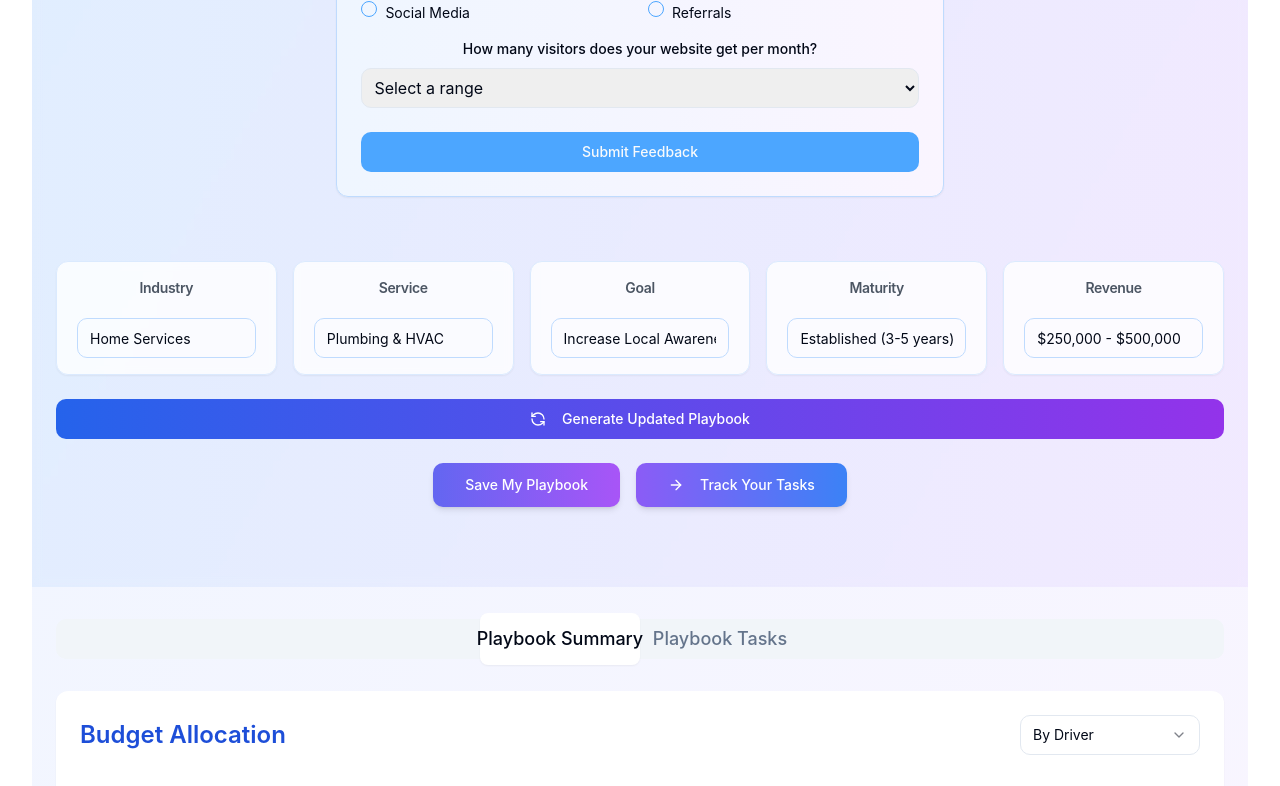
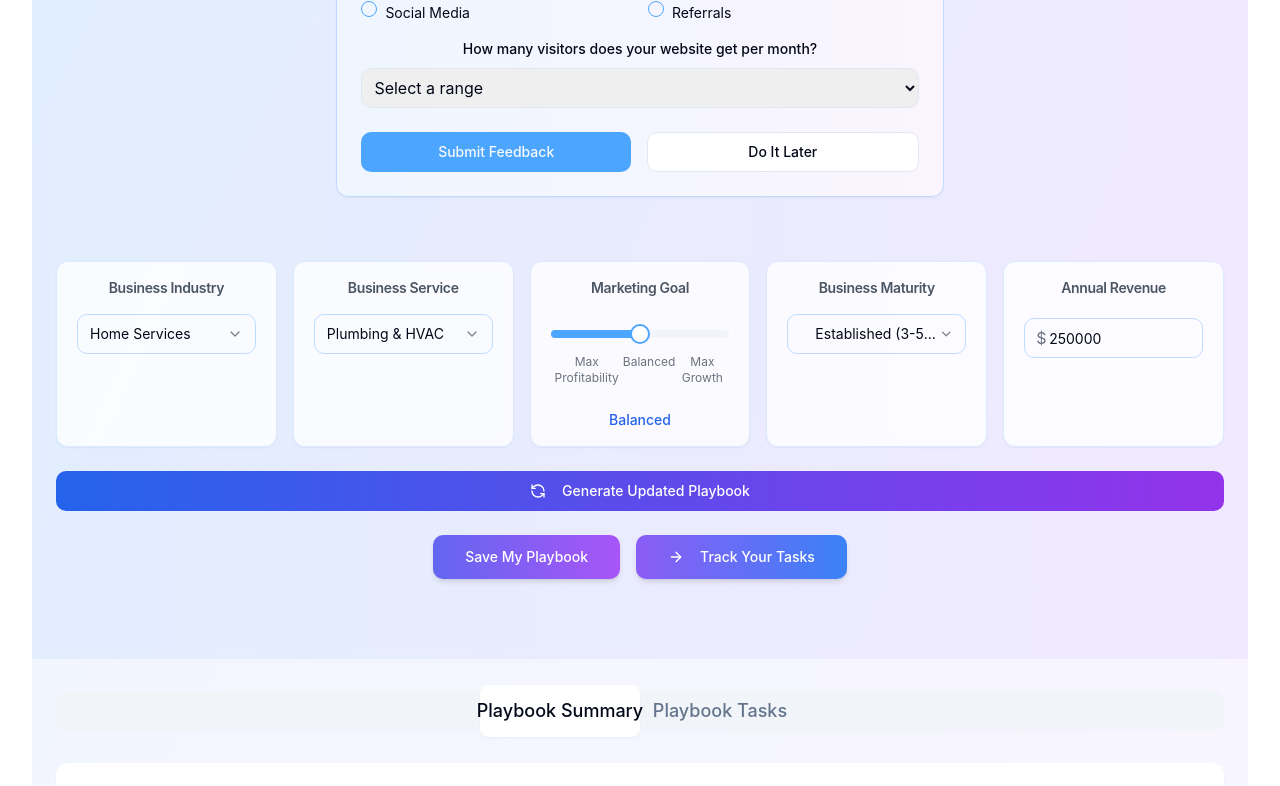
Before and after one commit to hackerslife/driver-playbook-flow-47, a React (Vite) app: page /playbook in a window 1280 px wide. Shown: the part 600-1386 px from the top of the page. Built offline with nearby package versions, Linux system fonts and the light colour scheme.

Commit message:
Refactor: Update Playbook page UI
- Rename buttons and update input fields.
- Implement optimization streak functionality.
- Change "Save" button to "Update".

```diff
--- a/src/components/OptimizationStreak.tsx
+++ b/src/components/OptimizationStreak.tsx
@@ -1,3 +1,4 @@
+
 import React, { useState } from 'react';
 import { Button } from "@/components/ui/button";
 import { Card, CardContent } from "@/components/ui/card";
@@ -26,6 +27,7 @@ interface FeedbackFormValues {
 
 const OptimizationStreak = ({ isNextMonth, hasLastMonthFeedback, streakCount = 1 }: OptimizationStreakProps) => {
   const [feedbackSubmitted, setFeedbackSubmitted] = useState(false);
+  const [showForm, setShowForm] = useState(true);
 
   const form = useForm<FeedbackFormValues>({
     defaultValues: {
@@ -47,20 +49,33 @@ const OptimizationStreak = ({ isNextMonth, hasLastMonthFeedback, streakCount = 1
       description: "Your optimization streak continues! We'll use this to improve your next playbook.",
     });
     setFeedbackSubmitted(true);
+    setShowForm(false);
+  };
+
+  const handleDoItLater = () => {
+    toast({
+      title: "Feedback postponed",
+      description: "You can provide feedback later by clicking on your streak icon.",
+    });
+    setShowForm(false);
+  };
+
+  const handleClickStreak = () => {
+    setShowForm(true);
   };
 
   const StreakIndicator = () => (
-    <div className="fixed top-4 right-4 z-50">
+    <div className="fixed top-4 right-4 z-50" onClick={handleClickStreak}>
       <TooltipProvider>
         <Tooltip>
           <TooltipTrigger>
-            <div className="flex items-center gap-1 bg-orange-100 text-orange-700 px-3 py-1.5 rounded-full">
+            <div className="flex items-center gap-1 bg-orange-100 text-orange-700 px-3 py-1.5 rounded-full cursor-pointer hover:bg-orange-200 transition-colors">
               <span className="text-lg">🔥</span>
               <span className="font-medium">{streakCount}</span>
             </div>
           </TooltipTrigger>
           <TooltipContent>
-            <p>You're on a {streakCount}-month optimization streak!</p>
+            <p>You're on a {streakCount}-month optimization streak! Click to give feedback.</p>
           </TooltipContent>
         </Tooltip>
       </TooltipProvider>
@@ -68,10 +83,12 @@ const OptimizationStreak = ({ isNextMonth, hasLastMonthFeedback, streakCount = 1
   );
 
   if ((hasLastMonthFeedback && streakCount > 0) || feedbackSubmitted) {
+    if (!showForm) {
       return <StreakIndicator />;
     }
+  }
 
-  if (isNextMonth && hasLastMonthFeedback) {
+  if (isNextMonth && hasLastMonthFeedback && !showForm) {
     return (
       <>
         <StreakIndicator />
@@ -89,12 +106,14 @@ const OptimizationStreak = ({ isNextMonth, hasLastMonthFeedback, streakCount = 1
     );
   }
 
-  if (isNextMonth) {
-    return null;
+  if (isNextMonth && !showForm) {
+    return <StreakIndicator />;
   }
 
-  if (feedbackSubmitted) {
+  if (feedbackSubmitted && !showForm) {
     return (
+      <>
+        <StreakIndicator />
         <Card className="bg-gradient-to-r from-amber-50 to-orange-50 border-orange-200">
           <CardContent className="pt-6">
             <div className="flex items-center gap-2 text-lg font-medium text-orange-700">
@@ -105,7 +124,12 @@ const OptimizationStreak = ({ isNextMonth, hasLastMonthFeedback, streakCount = 1
             </p>
           </CardContent>
         </Card>
+      </>
     );
+  }
+
+  if (!showForm) {
+    return <StreakIndicator />;
   }
 
   return (
@@ -193,9 +217,19 @@ const OptimizationStreak = ({ isNextMonth, hasLastMonthFeedback, streakCount = 1
               />
             </div>
 
-            <Button type="submit" className="w-full">
+            <div className="flex space-x-4">
+              <Button type="submit" className="flex-1">
                 Submit Feedback
               </Button>
+              <Button
+                type="button"
+                variant="outline"
+                className="flex-1"
+                onClick={handleDoItLater}
+              >
+                Do It Later
+              </Button>
+            </div>
           </form>
         </Form>
       </CardContent>
--- a/src/pages/Playbook.tsx
+++ b/src/pages/Playbook.tsx
@@ -1,3 +1,4 @@
+
 import { useState } from "react";
 import { Search, Filter, ChevronDown, ArrowRight, RefreshCcw } from "lucide-react";
 import { Card, CardContent, CardHeader, CardTitle } from "@/components/ui/card";
@@ -15,6 +16,7 @@ import ConfettiBurst from "@/components/ConfettiBurst";
 import { toast } from "@/hooks/use-toast";
 import GeneratePlaybookProgress from "@/components/GeneratePlaybookProgress";
 import OptimizationStreak from "@/components/OptimizationStreak";
+import { Slider } from "@/components/ui/slider";
 
 const getCurrentMonthYear = () => {
   const date = new Date();
@@ -44,15 +46,16 @@ const Playbook = () => {
   const [businessInfo, setBusinessInfo] = useState({
     industry: "Home Services",
     service: "Plumbing & HVAC",
-    goal: "Increase Local Awareness",
+    goal: "Balanced",
     maturity: "Established (3-5 years)",
-    revenue: "$250,000 - $500,000"
+    revenue: "250000"
   });
   const [isGenerating, setIsGenerating] = useState(false);
   const [isEmptyMonth, setIsEmptyMonth] = useState(false);
   const [activeMonth, setActiveMonth] = useState<"current" | "next">("current");
   const [hasLastMonthFeedback, setHasLastMonthFeedback] = useState(false);
   const [streakCount, setStreakCount] = useState(1);
+  const [marketingGoalValue, setMarketingGoalValue] = useState([50]);
 
   const navigate = useNavigate();
 
@@ -92,6 +95,20 @@ const Playbook = () => {
     }, 3000);
   };
 
+  const getGoalLabel = (value: number) => {
+    if (value <= 33) return "Max Profitability";
+    if (value <= 66) return "Balanced";
+    return "Max Growth";
+  };
+
+  const handleGoalChange = (values: number[]) => {
+    setMarketingGoalValue(values);
+    setBusinessInfo(prev => ({
+      ...prev,
+      goal: getGoalLabel(values[0])
+    }));
+  };
+
   return (
     <div className="min-h-screen bg-gradient-to-br from-blue-50 to-purple-50">
       <TopNavbar />
@@ -122,7 +139,7 @@ const Playbook = () => {
               setIsEmptyMonth(true);
             }}
           >
-            Next Month
+            Current Month
           </Button>
         </div>
       </div>
@@ -182,23 +199,144 @@ const Playbook = () => {
             <>
               <div className="mb-6">
                 <div className="grid grid-cols-1 sm:grid-cols-2 lg:grid-cols-5 gap-4">
-                  {Object.entries(businessInfo).map(([key, value]) => (
-                    <Card key={key} className="backdrop-blur-sm bg-white/80 hover:shadow-md transition-all border border-blue-100">
-                      <CardHeader className="py-4 px-5">
-                        <CardTitle className="text-sm text-gray-600 capitalize">{key}</CardTitle>
-                      </CardHeader>
-                      <CardContent className="py-0 px-5 pb-4">
+                  {/* Business Industry Field */}
+                  <Card className="backdrop-blur-sm bg-white/80 hover:shadow-md transition-all border border-blue-100">
+                    <CardHeader className="py-4 px-5">
+                      <CardTitle className="text-sm text-gray-600 capitalize">Business Industry</CardTitle>
+                    </CardHeader>
+                    <CardContent className="py-0 px-5 pb-4">
+                      <Select
+                        value={businessInfo.industry}
+                        onValueChange={(value) => setBusinessInfo(prev => ({
+                          ...prev,
+                          industry: value,
+                          // Reset service if industry changes
+                          service: value === "Home Services" ? "Plumbing & HVAC" : "General"
+                        }))}
+                      >
+                        <SelectTrigger className="w-full bg-transparent border-blue-200 focus:border-blue-400">
+                          <SelectValue placeholder="Select industry" />
+                        </SelectTrigger>
+                        <SelectContent>
+                          <SelectItem value="Home Services">Home Services</SelectItem>
+                          <SelectItem value="Educational Services">Educational Services</SelectItem>
+                          <SelectItem value="Financial Services">Financial Services</SelectItem>
+                          <SelectItem value="Healthcare">Healthcare</SelectItem>
+                          <SelectItem value="Retail">Retail</SelectItem>
+                        </SelectContent>
+                      </Select>
+                    </CardContent>
+                  </Card>
+
+                  {/* Business Service Field */}
+                  <Card className="backdrop-blur-sm bg-white/80 hover:shadow-md transition-all border border-blue-100">
+                    <CardHeader className="py-4 px-5">
+                      <CardTitle className="text-sm text-gray-600 capitalize">Business Service</CardTitle>
+                    </CardHeader>
+                    <CardContent className="py-0 px-5 pb-4">
+                      <Select
+                        value={businessInfo.service}
+                        onValueChange={(value) => setBusinessInfo(prev => ({
+                          ...prev,
+                          service: value
+                        }))}
+                      >
+                        <SelectTrigger className="w-full bg-transparent border-blue-200 focus:border-blue-400">
+                          <SelectValue placeholder="Select service" />
+                        </SelectTrigger>
+                        <SelectContent>
+                          {businessInfo.industry === "Home Services" ? (
+                            <>
+                              <SelectItem value="Plumbing & HVAC">Plumbing & HVAC</SelectItem>
+                              <SelectItem value="Roofing Services">Roofing Services</SelectItem>
+                              <SelectItem value="Landscaping">Landscaping</SelectItem>
+                              <SelectItem value="Cleaning Services">Cleaning Services</SelectItem>
+                            </>
+                          ) : (
+                            <SelectItem value="General">General</SelectItem>
+                          )}
+                        </SelectContent>
+                      </Select>
+                    </CardContent>
+                  </Card>
+
+                  {/* Marketing Goal Field with Slider */}
+                  <Card className="backdrop-blur-sm bg-white/80 hover:shadow-md transition-all border border-blue-100">
+                    <CardHeader className="py-4 px-5">
+                      <CardTitle className="text-sm text-gray-600 capitalize">Marketing Goal</CardTitle>
+                    </CardHeader>
+                    <CardContent className="py-0 px-5 pb-4">
+                      <div className="space-y-4">
+                        <Slider
+                          className="my-4"
+                          value={marketingGoalValue}
+                          min={0}
+                          max={100}
+                          step={1}
+                          onValueChange={handleGoalChange}
+                        />
+                        <div className="flex justify-between text-xs text-gray-500">
+                          <span>Max Profitability</span>
+                          <span>Balanced</span>
+                          <span>Max Growth</span>
+                        </div>
+                        <div className="pt-2 text-center text-sm font-medium text-blue-600">
+                          {businessInfo.goal}
+                        </div>
+                      </div>
+                    </CardContent>
+                  </Card>
+
+                  {/* Business Maturity Field */}
+                  <Card className="backdrop-blur-sm bg-white/80 hover:shadow-md transition-all border border-blue-100">
+                    <CardHeader className="py-4 px-5">
+                      <CardTitle className="text-sm text-gray-600 capitalize">Business Maturity</CardTitle>
+                    </CardHeader>
+                    <CardContent className="py-0 px-5 pb-4">
+                      <Select
+                        value={businessInfo.maturity}
+                        onValueChange={(value) => setBusinessInfo(prev => ({
+                          ...prev,
+                          maturity: value
+                        }))}
+                      >
+                        <SelectTrigger className="w-full bg-transparent border-blue-200 focus:border-blue-400">
+                          <SelectValue placeholder="Select maturity" />
+                        </SelectTrigger>
+                        <SelectContent>
+                          <SelectItem value="New/Startup">New/Startup</SelectItem>
+                          <SelectItem value="Established (3-5 years)">Established (3-5 years)</SelectItem>
+                          <SelectItem value="Mature (5+ years)">Mature (5+ years)</SelectItem>
+                        </SelectContent>
+                      </Select>
+                    </CardContent>
+                  </Card>
+
+                  {/* Annual Revenue Field */}
+                  <Card className="backdrop-blur-sm bg-white/80 hover:shadow-md transition-all border border-blue-100">
+                    <CardHeader className="py-4 px-5">
+                      <CardTitle className="text-sm text-gray-600 capitalize">Annual Revenue</CardTitle>
+                    </CardHeader>
+                    <CardContent className="py-0 px-5 pb-4">
+                      <div className="relative mt-1">
+                        <span className="absolute inset-y-0 left-0 flex items-center pl-3 pointer-events-none text-gray-500">
+                          $
+                        </span>
                         <Input
-                          value={value}
-                          onChange={(e) => setBusinessInfo(prev => ({
-                            ...prev,
-                            [key]: e.target.value
-                          }))}
-                          className="mt-1 bg-transparent border-blue-200 focus:border-blue-400"
+                          value={businessInfo.revenue}
+                          onChange={(e) => {
+                            // Only allow numbers
+                            const value = e.target.value.replace(/\D/g, '');
+                            setBusinessInfo(prev => ({
+                              ...prev,
+                              revenue: value
+                            }))
+                          }}
+                          className="pl-6 bg-transparent border-blue-200 focus:border-blue-400"
                         />
-                      </CardContent>
-                    </Card>
-                  ))}
+                      </div>
+                    </CardContent>
+                  </Card>
                 </div>
                 <Button
                   className="w-full mt-6 bg-gradient-to-r from-blue-600 to-purple-600 hover:from-blue-700 hover:to-purple-700 text-white py-2"
@@ -222,7 +360,7 @@ const Playbook = () => {
                     onClick={handleSavePlaybook}
                     className="bg-gradient-to-r from-indigo-500 to-purple-500 hover:from-indigo-600 hover:to-purple-600 text-white shadow-md"
                   >
-                    Save My Playbook
+                    {saved ? "Update My Playbook" : "Save My Playbook"}
                   </Button>
                   <Button
                     size="lg"
```
Lines whose indentation alone changed are shown as unchanged.
